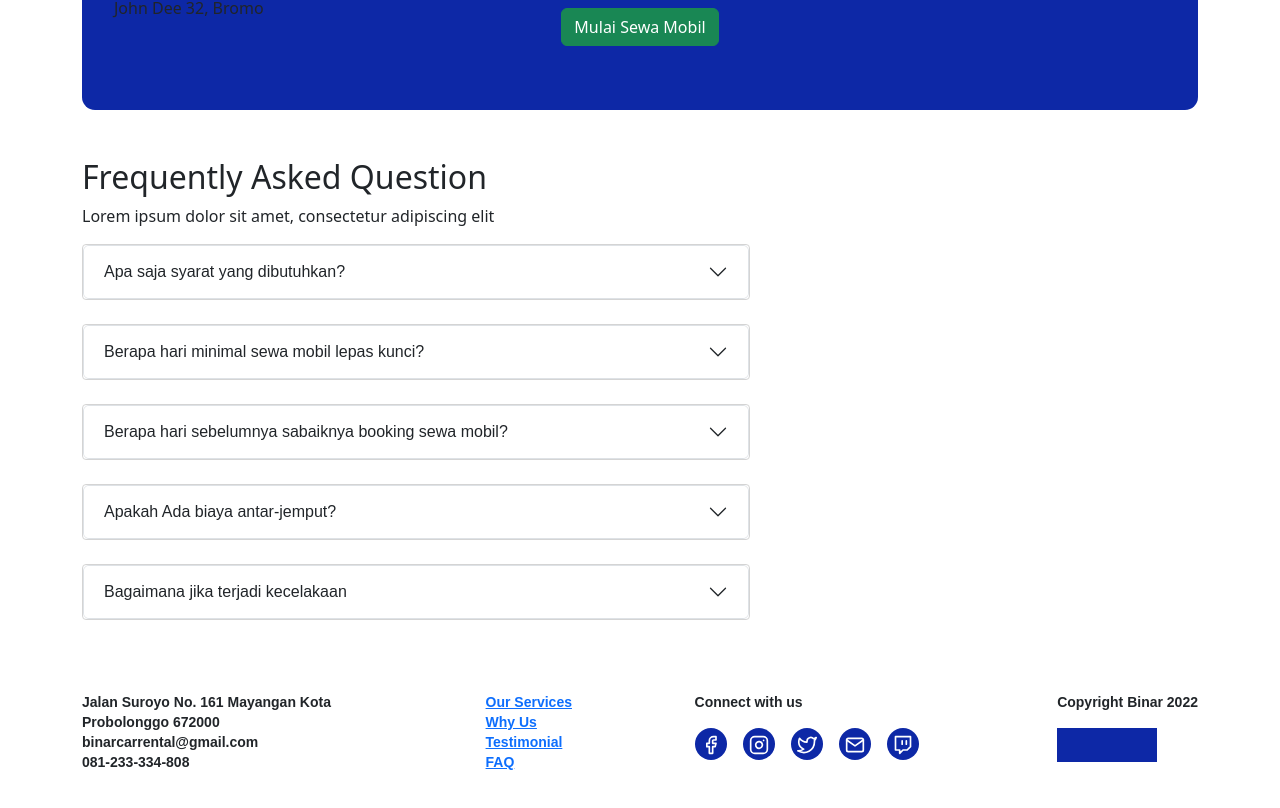
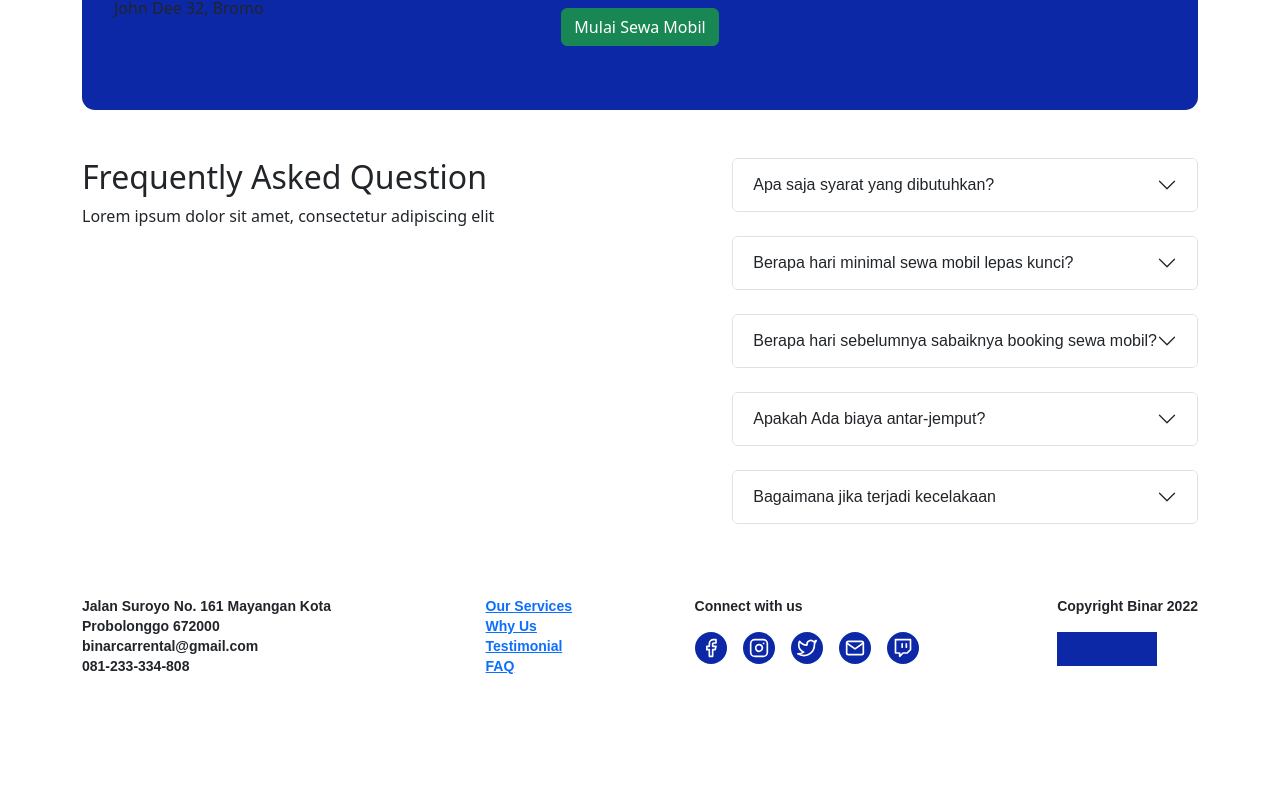
Before and after one commit to tofatoff/2200898-9-MST-BCR_Cust-Platinum, a React (Vite) app: page / in a window 1280 px wide. Shown: the part 2379-3187 px from the top of the page. After the commit the page ends 3119 px from the top, so only its background shows below. Built offline with nearby package versions, Linux system fonts and the light colour scheme.

Commit message:
fix FAQ issues

```diff
--- a/src/components/AccordionFAQ/index.jsx
+++ b/src/components/AccordionFAQ/index.jsx
@@ -7,26 +7,10 @@ import {
 } from 'reactstrap';
 
 const AccordionFAQ = (props) => {
-    const [open, setOpen] = useState('');
-    const toggle = (id) => {
-        if (open === id) {
-            setOpen();
-        } else {
-            setOpen(id);
-        }
-    };
-
     return (
         <div>
-            <Accordion open={open} toggle={toggle}
-                style={{
-                    border: '1px solid #D4D4D4',
-                    borderRadius: '4px',
-                    width: '668px',
-                    height: '56px'
-                }}>
             <AccordionItem>
-                    <AccordionHeader targetId="1"
+                <AccordionHeader targetId={props.id}
                     style={{
                         fontFamily: 'Arial',
                         fontStyle: 'normal',
@@ -36,11 +20,10 @@ const AccordionFAQ = (props) => {
                     }}>
                     {props.question}
                 </AccordionHeader>
-                    <AccordionBody accordionId="1">
+                <AccordionBody accordionId={props.id}>
                     {props.answer}
                 </AccordionBody>
             </AccordionItem>
-            </Accordion>
         </div >
     );
 }
--- a/src/pages/Home/components/FAQ/index.jsx
+++ b/src/pages/Home/components/FAQ/index.jsx
@@ -1,25 +1,48 @@
 import React, { useState } from 'react';
-import { Container } from 'reactstrap';
+import {
+    Container,
+    Accordion,
+    AccordionBody,
+    AccordionHeader,
+    AccordionItem,
+} from 'reactstrap';
 import AccordionFAQ from '../../../../components/AccordionFAQ';
 
 const FAQ = () => {
+    const [open, setOpen] = useState('');
+    const toggle = (id) => {
+        if (open === id) {
+            setOpen('');
+        } else {
+            setOpen(id);
+        }
+    };
 
     return (
-        <Container className='d-flex justify-content-between'>
-            <section id="faq" >
+        <section id="faq" >
+            <Container className='d-flex justify-content-between flex-wrap'>
                 <div>
                     <h2>Frequently Asked Question</h2>
                     <p>Lorem ipsum dolor sit amet, consectetur adipiscing elit</p>
                 </div>
-                <div>
-                    <AccordionFAQ question="Apa saja syarat yang dibutuhkan?" answer='Sample Answer Text' /><br />
-                    <AccordionFAQ question="Berapa hari minimal sewa mobil lepas kunci?" answer='Sample Answer Text' /><br />
-                    <AccordionFAQ question="Berapa hari sebelumnya sabaiknya booking sewa mobil?" answer='Sample Answer Text' /><br />
-                    <AccordionFAQ question="Apakah Ada biaya antar-jemput?" answer='Sample Answer Text' /><br />
-                    <AccordionFAQ question="Bagaimana jika terjadi kecelakaan" answer='Sample Answer Text' /><br />
+                <div
+                    style={{
+                        // width: '60%',
+                        // marginLeft: '100px'
+                    }}
+                >
+                    <Accordion open={open} toggle={toggle}
+                    >
+                        <AccordionFAQ question="Apa saja syarat yang dibutuhkan?" answer='Sample Answer Text' id='1' /><br />
+                        <AccordionFAQ question="Berapa hari minimal sewa mobil lepas kunci?" answer='Sample Answer Text' id='2' /><br />
+                        <AccordionFAQ question="Berapa hari sebelumnya sabaiknya booking sewa mobil?" answer='Sample Answer Text' id='3' /><br />
+                        <AccordionFAQ question="Apakah Ada biaya antar-jemput?" answer='Sample Answer Text' id='4' /><br />
+                        <AccordionFAQ question="Bagaimana jika terjadi kecelakaan" answer='Sample Answer Text' id='5' /><br />
+
+                    </Accordion>
                 </div>
-            </section>
-        </Container>
+            </Container>
+        </section>
     )
 }
 
```
Lines whose indentation alone changed are shown as unchanged.
